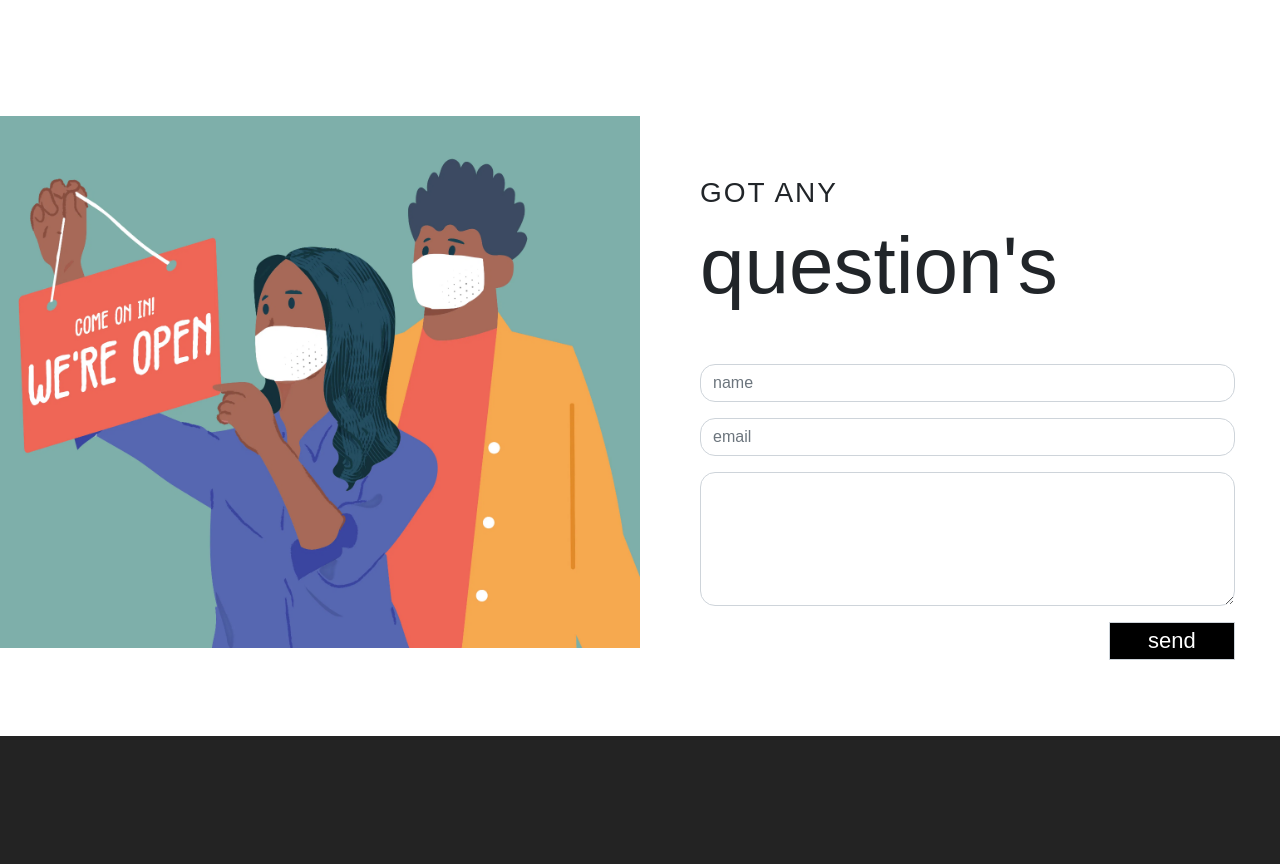
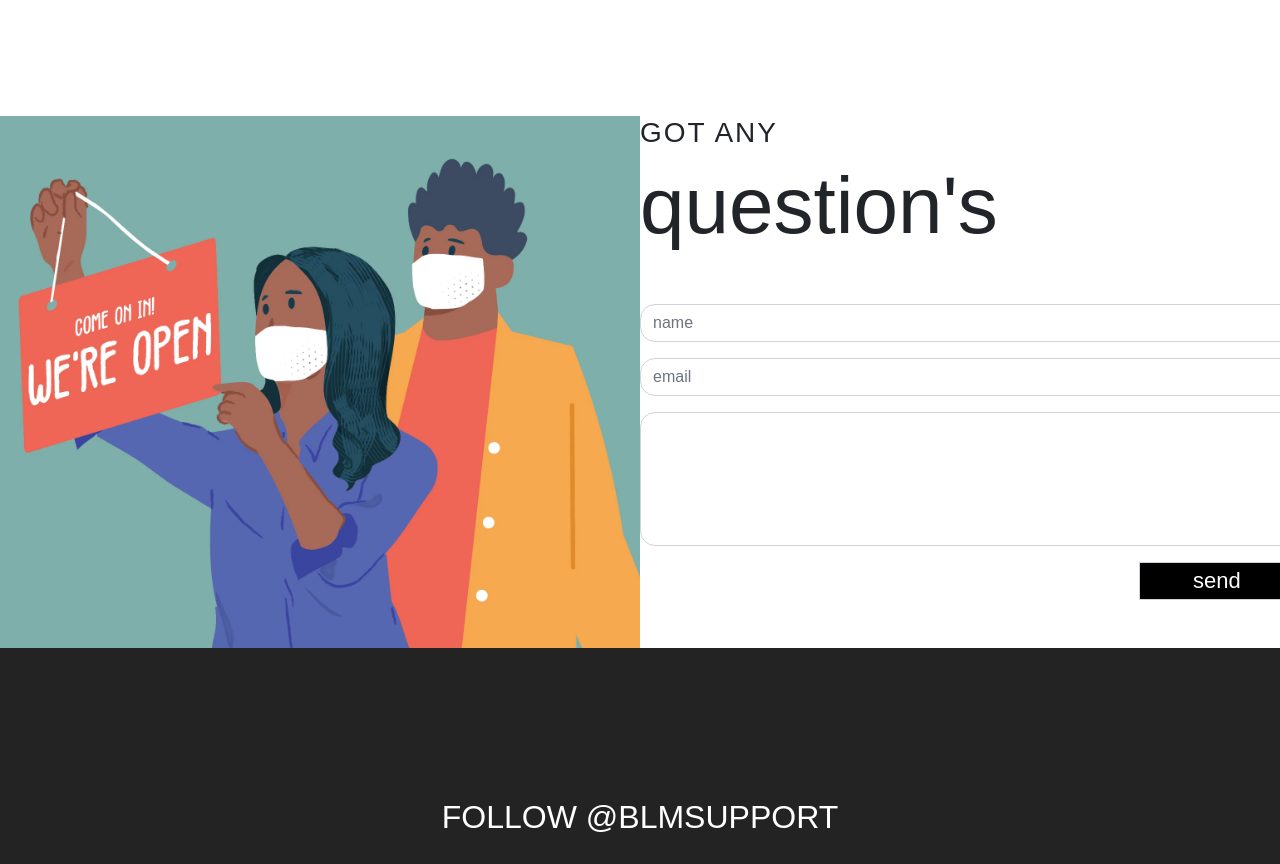
Before and after one commit to rumanparvz/layka, a plain HTML site: page index.html in a window 1280 px wide. Shown: the part 1990-2854 px from the top of the page. Drawn offline with Linux system fonts and the light colour scheme; a web font is replaced by a local one.

Commit message:
Update style.css

```diff
--- a/css/style.css
+++ b/css/style.css
@@ -429,10 +429,7 @@ li.rightmenu a{
 .question{
   overflow: hidden;
 }
-.questionbox{
 
-  padding: 60px;
-}
 .myform{
   margin-top: 50px;
 }
```
